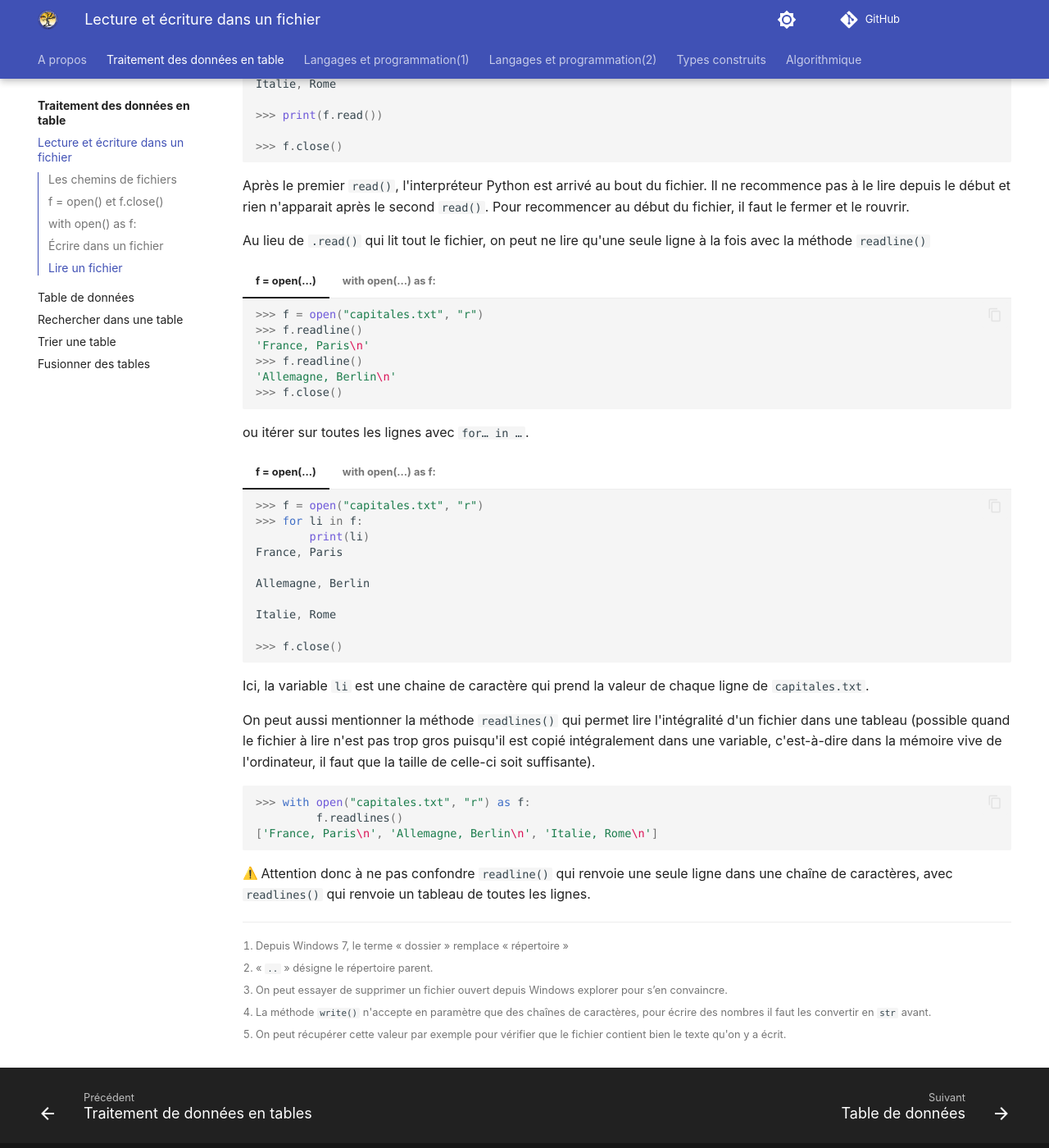
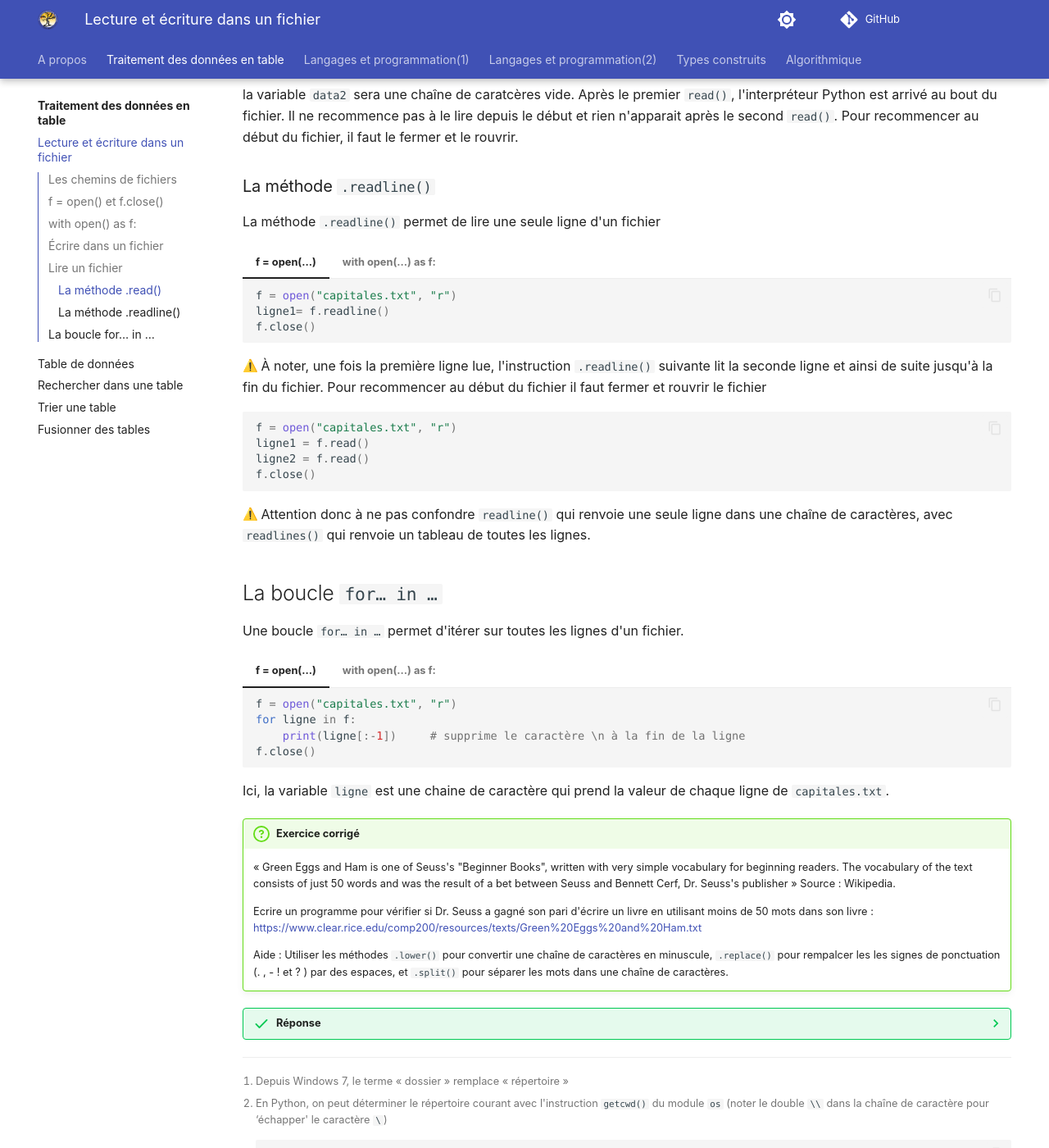
Before and after one commit to fab-perez/NSI-1, an MkDocs documentation site: the page built from docs/donnees-en-tables/1-lecture-ecriture-dans-un-fichier.md, in a window 1280 px wide and 1400 px high, scrolled down 3509 px. Shown: the whole window at 82% size. Built offline with MkDocs 1.6.1 and Material for MkDocs 9.7.7, drawn with Linux system fonts in a browser that asks for light colours; emoji names are drawn with the system emoji font; comment, search, counter and statistics services are not loaded; some of the changed text lies outside the part shown; grey boxes are pictures that could not be loaded.

Commit message:
Add files via upload

````diff
--- a/docs/donnees-en-tables/1-lecture-ecriture-dans-un-fichier.md
+++ b/docs/donnees-en-tables/1-lecture-ecriture-dans-un-fichier.md
@@ -23,8 +23,16 @@
 
 - Son chemin absolu est `C:\Windows\explorer.exe`.
 
-- Son chemin relatif dépend du répertoire courant dans lequel on se trouve :
+- Son chemin relatif dépend du répertoire courant[^1.2] dans lequel on se trouve :
 
+[^1.2]:
+    En Python, on peut déterminer le répertoire courant avec l'instruction `getcwd()` du module `os` (noter le  double `\\` dans la chaîne de caractère pour ‘échapper' le caractère `\`)
+
+    ``` py
+    >>> import os
+    >>> os.getcwd()
+    'C:\\Program Files\\PyScripter'
+    ```
 
 |Répertoire courant|Chemin relatif|
 |:--|:-|
@@ -34,14 +42,6 @@
 
 [^1.3]: « `..` » désigne le répertoire parent.
 
-En Python, on peut déterminer le répertoire courant avec l'instruction `getcwd()` du module `os` (noter le  double `\\` dans la chaîne de caractère pour ‘échapper' le caractère `\`)
-
-``` py
->>> import os
->>> os.getcwd()
-'C:\\Program Files\\PyScripter'
-```
-
 
 Python reconnait indifféremment les chemins indiqués avec *backslash* (norme Windows) « `\` » qu'avec *slash* « `/` » (norme Unix et protocoles Internet).
 
@@ -49,32 +49,33 @@
 
 Pour lire ou écrire dans un fichier depuis un programme Python, il faut d'abord **ouvrir le fichier**. On utilise la fonction `open()` qui prend pour paramètre le chemin (absolu ou relatif) du fichier et le mode d'ouverture :
 
--	`'r'` pour ouvrir le fichier en mode lecture (*read-only*)  est l'option par défaut.
--	`'w'` en mode écrite (*write*),  le contenu éventuel déjà présent dans le fichier est écrasé.
--	`'a'` en mode ajout (*append*), ce que l'on écrit est ajouté à la fin du fichier.
+-	`'r'` pour ouvrir un fichier existant en mode lecture (*read-only*) est l'option par défaut.
+-	`'w'` en mode écrite (*write*) pour écrire dans un nouveau fichier (ou écraser un fichier déjà existant).
+-	`'a'` en mode ajout (*append*) pour écrire à la fin d'un fichier déjà existant (ou le créer s'il n'existe pas).
 
 On peut compléter le mode d'ouverture avec `b` pour un fichier binaire (image ou son par exemple), on obtient `rb'`, `'wb'`, `'ab'`.
 
-:warning: On ne peut pas ouvrir en mode lecture un fichier qui n'existe pas.
+:warning: On ne peut pas ouvrir en mode lecture un fichier, par exemple « fichier.txt » , qui n'existe pas.
 
 ``` py
->>> f = open("fichier.txt ", "r")
-Traceback (most recent call last):
+f = open('fichier.txt', 'r')
+
+>>> Traceback (most recent call last):
   File "<interactive input>", line 1, in <module>
 FileNotFoundError: [Errno 2] No such file or directory: 'fichier.txt'
 ```
 
-Par contre en mode écriture ou ajout, si le fichier n'existe pas quand il est ouvert, alors il est créé.
+Par contre, en mode écriture `'w'` ou ajout `'a'`, si le fichier n'existe pas quand il est ouvert, alors il est créé.
 
 ``` py
 f = open('fichier.txt', 'w')
 ```
 
-Si `fichier.txt` ne se trouve pas dans le répertoire du programme Python, il faut donner son chemin pour y accéder avec `/` ou `\\`.
+Si fichier « fichier.txt » ne se trouve pas dans le répertoire du programme Python, il faut donner son chemin pour y accéder avec `/` ou `\\`.
 
 ``` py
->>> f1 = open("C:/…/…/…/fichier1.txt ", "r")
->>> f2 = open("C:\\…\\…\\…\\fichier2.txt ", "r")
+f = open('C:/…/…/…/fichier.txt', 'r')
+f = open('C:\\…\\…\\…\\fichier.txt', 'r')
 ```
 
 :warning: Attention, il faut **toujours fermer un fichier après l'avoir ouvert**[^1.4]. La méthode à utiliser est `close()`.
@@ -87,176 +88,201 @@
 
 ##	with open() as f:
 
-Une autre façon d'ouvrir un fichier est d'utiliser la construction suivante :
+Une autre façon d'ouvrir un fichier « fichier.txt »  est d'utiliser la construction suivante :
 
 ``` py
->>> with open("fichier.txt ", "w") as f:
-         # bloc d'instructions
+with open('fichier.txt', 'w') as f:
+    # bloc d'instructions
 ```
 
 Dans ce cas-là, le fichier est automatiquement fermé à la fin du bloc d'instructions (attention à l'indentation), il n'y a pas besoin de le fermer, cela évite beaucoup d'erreurs.
 
 ##	Écrire dans un fichier
 
-Pour écrire dans un fichier, on utilise la méthode `write()` en lui passant en paramètre une **chaîne de caractères**[^1.5] à écrire. `write()` renvoie le nombre de caractères qui ont été écrits dans le fichier[^1.6].
+Pour écrire dans un fichier, on utilise la méthode `.write()` en lui passant en paramètre une **chaîne de caractères** à écrire[^1.6].  Pour écrire des nombres il faut les convertir en `str` avant.
 
-[^1.5]: La méthode `write()` n'accepte en paramètre que des chaînes de caractères, pour écrire des nombres il faut les convertir en `str` avant.
+[^1.6]: `write()` renvoie le nombre de caractères qui ont été écrits dans le fichier, utile par exemple pour vérifier que le fichier contient bien le texte qu'on y a écrit.
 
-[^1.6]: On peut récupérer cette valeur par exemple pour vérifier que le fichier contient bien le texte qu'on y a écrit.
-
-Créons un fichier qui contient les capitales de plusieurs pays :
+Créons un fichier qui contient des noms de pays avec leur capitale :
 
 === "f = open(...)"
     ``` py
-    >>> f = open("capitales.txt", "w")
-    >>> f.write('France, Paris\n')
-    13
-	>>> f.close()
+    f = open('capitales.txt, 'w')
+    f.write('France, Paris\n')
+    f.close()
     ```
 
 === "with open(...) as f:"
     ``` py
-    >>> with open("capitales.txt", "w") as f
-            f.write('France, Paris\n')
-    13
-    >>>
+    with open('capitales.txt', 'w') as f
+        f.write('France, Paris\n')
     ```
 
 Noter le caractère « `\n` » pour indiquer un retour à la ligne. On peut ouvrir `capitales.txt` par exemple avec le blocnote et vérifier que le texte a bien été écrit.
 
-On peut ensuite écrire deux autres lignes à la suite en mode `a`.
+On peut ensuite écrire deux autres lignes à la suite en mode `'a'`.
 
-``` py
->>> f = open("capitales.txt", "a")
->>> f.write('Allemagne, Berlin\nItalie, Rome\n')
-29
-```
+=== "f = open(...)"
+    ``` py
+    f = open('capitales.txt', 'a')
+    f.write('Allemagne; Berlin\n')
+    f.write('Italie; Rome\n')
 
-Si on ouvre `capitales.txt` dans le blocnote on constate que rien n'a été écrit ! En effet, il faut d'abord fermer le fichier.
+    f.close()
+    ```
 
-```
->>> f.close()
-```
-Cette fois le fichier a bien été modifié.
+=== "with open(...) as f:"
+    ``` py
+    with open('capitales.txt', 'a') as f
+        f.write('Allemagne; Berlin\n')
+        f.write('Italie; Rome\n')
+
+    ```
+
+:warning: Noter qu'en utilisant l'instruction `f = open('capitales.txt', 'a')`, rien n'est écrit dans le fichier si on oublie de fermer le fichier avec `f.close()` !
+
+
+
+!!! question "Exercice corrigé"
+    Ecrire un programme qui crée un fichier 'parite.txt' contenant tous les nombres entre 0 et 100 suivis de pair ou impair :
+    0; pair
+    1; impair
+    2; pair
+    etc.
+
+??? Success "Réponse"
+
+
+    ``` py
+    with open("parite.txt", 'w') as f:
+        for i in range(101):
+            ligne = str(i) + "; "
+            if i%2 == 0:
+                ligne = ligne + "pair\n"
+            else:
+                ligne = ligne + "impair\n"
+            f.write(ligne)
+
+    ```
+
 
 
 ##	Lire un fichier
 
-Pour lire les données dans un fichier, on utilise la méthode `read()` qui renvoie l'intégralité du fichier dans une chaine de caractères
+Il ewiste plusieurs approches pour lire les données dans un fichier.
+
+### La méthode `.read()`
+
+La méthode `.read()`  renvoie l'intégralité du fichier dans une chaine de caractères :
 
 
 === "f = open(...)"
     ``` py
-    >>> f = open("capitales.txt", "r")
-    >>> f.read()
-    'France, Paris\nAllemagne, Berlin\nItalie, Rome\n'
-    >>> f.close()
+    f = open("capitales.txt", "r")
+    data = f.read()
+    f.close()
+    ```
+
+=== "with open(...) as f:"
+    ``` py
+	with open("capitales.txt", "r") as f
+        data = f.read()
+    >>>
+    ```
+
+:warning: À noter, le fichier n'est lu qu'**une seule fois** avant d'être refermé. Par exemple, suite au programme
+``` py
+f = open("capitales.txt", "r")
+data = f.read()
+data2 = f.read()
+f.close()
+```
+la variable `data2` sera une chaîne de caratcères vide. Après le premier `read()`, l'interpréteur Python est arrivé au bout du fichier. Il ne recommence pas à le lire depuis le début et rien n'apparait après le second `read()`. Pour recommencer au début du fichier, il faut le fermer et le rouvrir.
+
+
+### La méthode `.readline()`
+
+La méthode `.readline()` permet de lire une seule ligne d'un fichier
+
+
+
+=== "f = open(...)"
+    ``` py
+    f = open("capitales.txt", "r")
+    ligne1= f.readline()
+    f.close()
     ```
 
 === "with open(...) as f:"
     ``` py
 	>>> with open("capitales.txt", "r") as f
-        f.read()
-    'France, Paris\nAllemagne, Berlin\nItalie, Rome\n'
+        ligne1 = f.readline()
     >>>
     ```
 
 
-qu'on peut afficher avec `print(f.read())` pour ne pas voir les retours à la ligne `\n`.
+:warning: À noter, une fois la première ligne lue, l'instruction `.readline()` suivante lit la seconde ligne et ainsi de suite jusqu'à la fin du fichier. Pour recommencer au début du fichier il faut fermer et rouvrir le fichier
+``` py
+f = open("capitales.txt", "r")
+ligne1 = f.read()
+ligne2 = f.read()
+f.close()
+```
 
-A noter, un fichier n'est lu qu'une fois avant d'être refermé.
+:warning: Attention donc à ne pas confondre `readline()` qui renvoie une seule ligne dans une chaîne de caractères, avec `readlines()` qui renvoie un tableau de toutes les lignes.
+
+
+
+
+## La boucle `for… in …`
+
+Une boucle  `for… in …` permet d'itérer sur toutes les lignes d'un fichier.
 
 
 === "f = open(...)"
     ``` py
-    >>> f = open("capitales.txt", "r")
-    >>> print(f.read())
-    France, Paris
-    Allemagne, Berlin
-    Italie, Rome
-
-    >>> print(f.read())
-
-    >>> f.close()
+    f = open("capitales.txt", "r")
+    for ligne in f:
+        print(ligne[:-1])     # supprime le caractère \n à la fin de la ligne
+    f.close()
     ```
 
 === "with open(...) as f:"
     ``` py
-	>>> with open("capitales.txt", "r") as f
-        print(f.read())
-        print(f.read())
-    France Paris
-    Allemagne Berlin
-    Italie Rome
-    >>>
-    ```
-
-Après le premier `read()`, l'interpréteur Python est arrivé au bout du fichier. Il ne recommence pas à le lire depuis le début et rien n'apparait après le second `read()`. Pour recommencer au début du fichier, il faut le fermer et le rouvrir.
-
-Au lieu de `.read()` qui lit tout le fichier, on peut ne lire qu'une seule ligne à la fois avec la méthode `readline()`
-
-
-=== "f = open(...)"
-    ``` py
-    >>> f = open("capitales.txt", "r")
-    >>> f.readline()
-    'France, Paris\n'
-    >>> f.readline()
-    'Allemagne, Berlin\n'
-    >>> f.close()
-    ```
-
-=== "with open(...) as f:"
-    ``` py
-	>>> with open("capitales.txt", "r") as f
-        f.readline()
-        f.readline()
-    'France, Paris\n'
-    'Allemagne, Berlin\n'
-    >>>
+	with open("capitales.txt", "r") as f
+        for ligne in f:
+            print(ligne[:-1])     # supprime le caractère \n à la fin de la ligne
     ```
 
 
-ou itérer sur toutes les lignes avec `for… in …`.
+Ici, la variable `ligne` est une chaine de caractère qui prend la valeur de chaque ligne de `capitales.txt`.
 
 
+!!! question "Exercice corrigé"
+    « Green Eggs and Ham is one of Seuss's "Beginner Books", written with very simple vocabulary for beginning readers. The vocabulary of the text consists of just 50 words and was the result of a bet between Seuss and Bennett Cerf, Dr. Seuss's publisher » Source : Wikipedia.
 
-=== "f = open(...)"
-    ``` py
-    >>> f = open("capitales.txt", "r")
-    >>> for li in f:
-            print(li)
-    France, Paris
+    Ecrire un programme pour vérifier si Dr. Seuss a gagné son pari d'écrire un livre en utilisant moins de 50 mots dans son livre :  [https://www.clear.rice.edu/comp200/resources/texts/Green%20Eggs%20and%20Ham.txt](https://www.clear.rice.edu/comp200/resources/texts/Green%20Eggs%20and%20Ham.txt)
 
-    Allemagne, Berlin
+    Aide : Utiliser les méthodes `.lower()` pour convertir une chaîne de caractères en minuscule, `.replace()` pour rempalcer les les signes de ponctuation (. , - ! et ? ) par des espaces, et `.split()` pour séparer les mots dans une chaîne de caractères.
 
-    Italie, Rome
-
-    >>> f.close()
-    ```
-
-=== "with open(...) as f:"
-    ``` py
-	>>> with open("capitales.txt", "r") as f
-        for li in f:
-             print(li)
-    France Paris
-
-    Allemagne, Berlin
-
-    Italie, Rome
-    ```
+??? Success "Réponse"
 
 
-Ici, la variable `li` est une chaine de caractère qui prend la valeur de chaque ligne de `capitales.txt`.
-
-
-On peut aussi mentionner la méthode `readlines()` qui permet lire l'intégralité d'un fichier dans une tableau (possible quand le fichier à lire n'est pas trop gros puisqu'il est copié intégralement dans une variable, c'est-à-dire dans la mémoire vive de l'ordinateur, il faut que la taille de celle-ci soit suffisante).
-
-``` py
->>> with open("capitales.txt", "r") as f:
-         f.readlines()
-['France, Paris\n', 'Allemagne, Berlin\n', 'Italie, Rome\n']
-```
-
-:warning: Attention donc à ne pas confondre `readline()` qui renvoie une seule ligne dans une chaîne de caractères, avec `readlines()` qui renvoie un tableau de toutes les lignes.
+    ``` py
+    mots_utilises = {}  #dictionnaire des mots utilisés et de leur nombre d'occurence
+    with open("green eggs and ham.txt", "r") as f:
+        texte = f.read()
+        texte = texte.lower()   # met le texte en minuscule
+        # supprime la ponctuation
+        for c in ".,-!?":
+            texte = texte.replace(c, ' ')
+        # sépare les mots du texte dans un tableau de str
+        mots = texte.split()
+        # ajoute et compte les mots dans le dictionnaire mots_utilises
+        for m in mots:
+            if m not in mots_utilises:
+                mots_utilises[m] = 1
+            else:
+                mots_utilises[m] += 1
+    print(len(mots_utilises))
+    ```
````
Also changed, not shown: docs/donnees-en-tables/2-table-de-donnees.md (+1 -1 lines).
